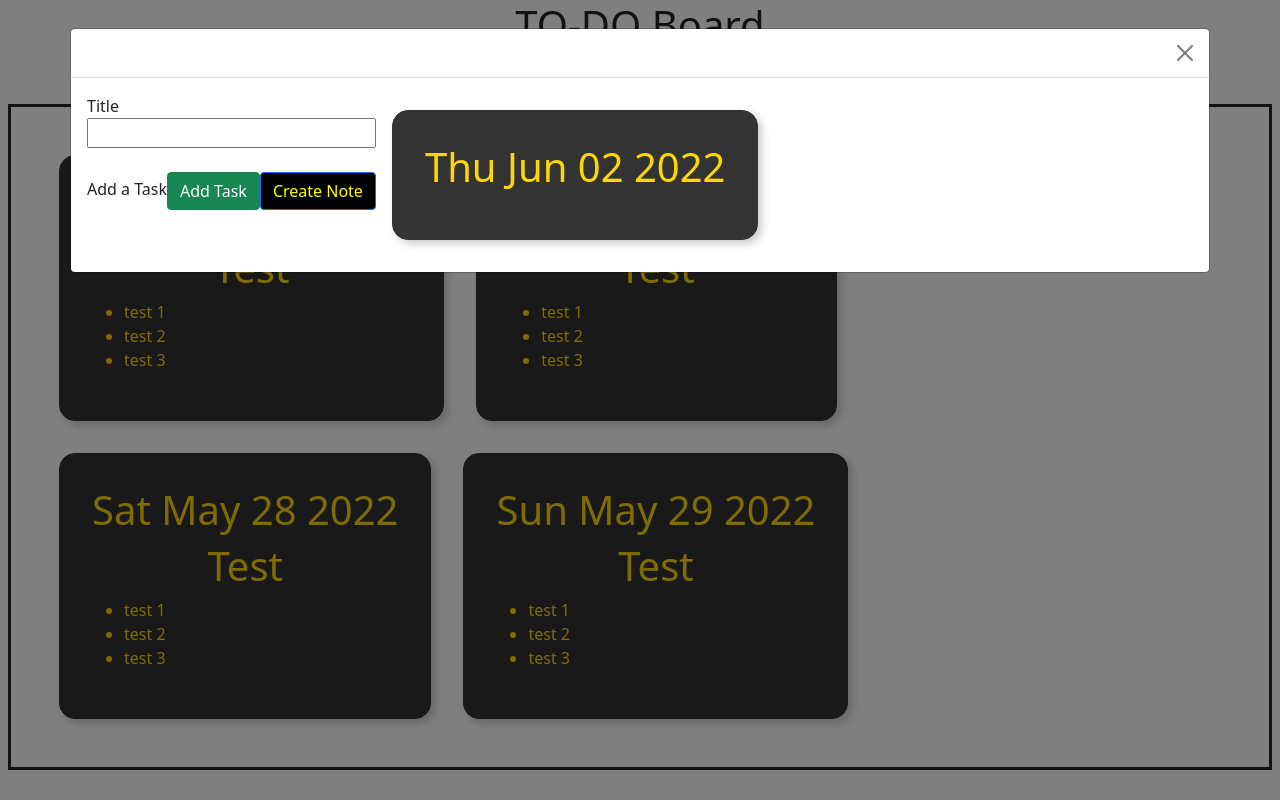
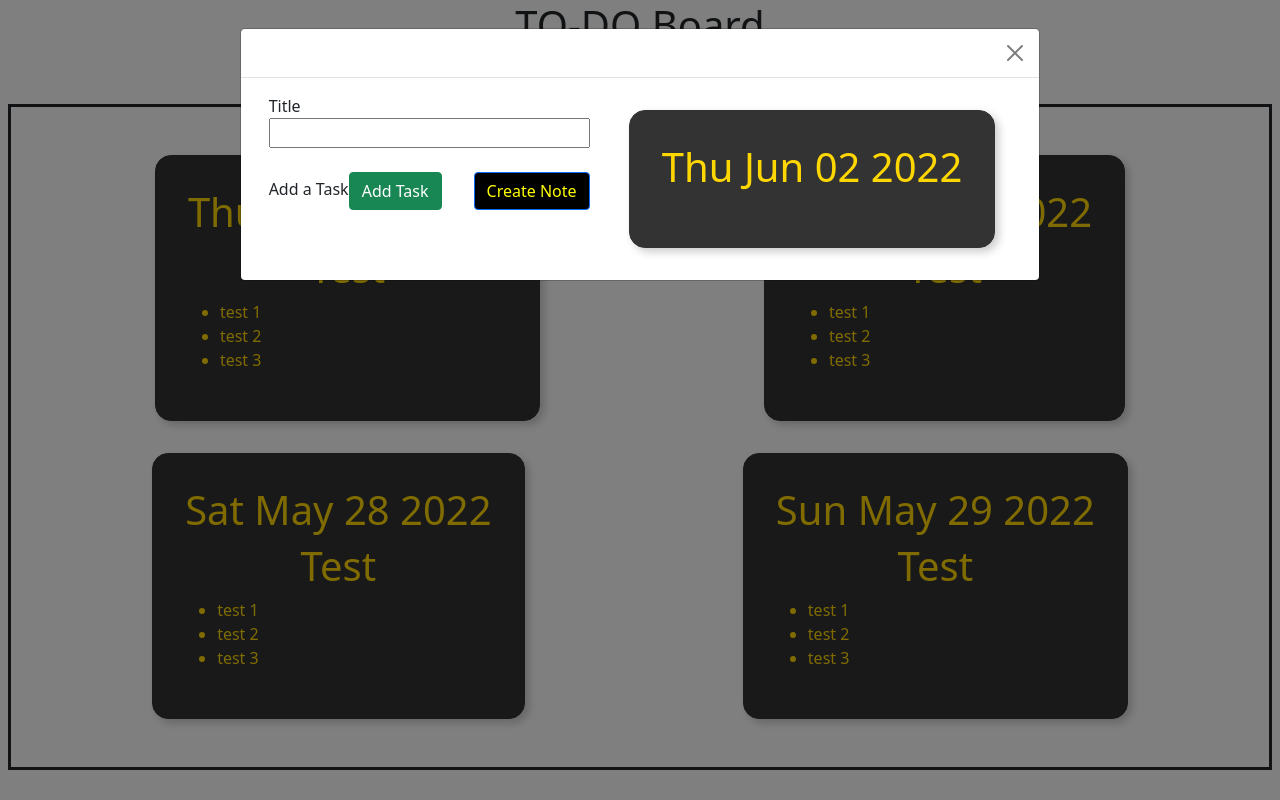
Before and after one commit to vigarnyalvarez/tasks-app, a React (Create React App) app: page / in a window 1280 px wide. Both pictures are taken after a click on the button "Create Task". Built offline with nearby package versions, Linux system fonts and the light colour scheme.

Commit message:
New features on style and functinability of Create Note button

```diff
--- a/src/App.js
+++ b/src/App.js
@@ -10,21 +10,25 @@ function App() {
 const [notes, setNotes] = useState(
   [
     {
+      id: 1,
       date: 'Thu May 26 2022',
       title: 'Test',
       tasks: ['test 1', 'test 2', 'test 3']
     },
     {
+      id: 2,
       date: 'Fri May 27 2022',
       title: 'Test',
       tasks: ['test 1', 'test 2', 'test 3']
     },
     {
+      id: 3,
       date: 'Sat May 28 2022',
       title: 'Test',
       tasks: ['test 1', 'test 2', 'test 3']
     },
     {
+      id: 4,
       date: 'Sun May 29 2022',
       title: 'Test',
       tasks: ['test 1', 'test 2', 'test 3']
--- a/src/Components/Header-Section/CreateNote/CreateNote.js
+++ b/src/Components/Header-Section/CreateNote/CreateNote.js
@@ -3,17 +3,18 @@ import DailyNote from "../../TaskNote/DailyNote";
 import { Formik, Form, Field, FieldArray } from 'formik';
 import Button  from 'react-bootstrap/Button'
 
-const CreateNote = ({notes, setNotes}) => {
+const CreateNote = ({onHide, notes, setNotes}) => {
     const createDate= new Date()
     const noteDraft = {
+        id: notes.length+1,
         title: '',
         date: createDate.toDateString(),
         tasks: []
     }
       return (
-            <Formik initialValues={noteDraft} onSubmit={(values) => {setNotes([...notes, values]); console.log(values)}}>
+            <Formik initialValues={noteDraft} onSubmit={(values) => {setNotes([...notes, values]); console.log(notes)}}>
             {({ handleSubmit, values, handleChange}) => (
-                <div className="flex">
+                <div className="flex justify-around">
                     <Form onSubmit={handleSubmit}>
                         <div className="flex flex-column">
                             <label htmlFor="title" className="pr3">Title</label>
@@ -25,19 +26,18 @@ const CreateNote = ({notes, setNotes}) => {
                             {({remove, push}) => (
                                 <>
                                     {values.tasks.map((task, index) => (
-                                        <>
-                                            <div className="flex justify-around">
-                                                <Field name={`tasks.${index}`} placeholder="Enter Task"/>
-                                                <Button type="button" className="secondary" variant="danger" onClick={() => remove(index)}>Remove</Button>
-                                            </div>
-                                            <br/>
-                                        </>
+
+                                        <div key={index} className="flex justify-around mb3">
+                                            <Field className="mr2" name={`tasks.${index}`} placeholder="Enter Task"/>
+                                            <Button type="button" className="secondary" variant="danger" onClick={() => remove(index)}>Remove</Button>
+                                        </div>
+
                                     ))}
-                                    <Button type="button" className="secondary" variant="success" onClick={() => push('')}> Add Task</Button>
+                                    <Button type="button" className="secondary mr4" variant="success" onClick={() => push('')}> Add Task</Button>
                                 </>
                             )}
                         </FieldArray>
-                        <Button type="submit" className="secondary">Create Note</Button>
+                        <Button type="submit" className="secondary" onClick={onHide}>Create Note</Button>
                     </Form>
                     <DailyNote singleNote={values}/>
                 </div>
--- a/src/Components/Header-Section/CreateNote/NoteModal.js
+++ b/src/Components/Header-Section/CreateNote/NoteModal.js
@@ -17,11 +17,11 @@ const NoteModal = ({notes, setNotes}) => {
         <Button onClick={handleShow}>
           Create Task
         </Button>
-        <Modal show={show} onHide={handleClose} backdrop="static" keyboard={false} size="xl">
+        <Modal show={show} onHide={handleClose} backdrop="static" keyboard={false} size="lg">
           <Modal.Header closeButton>
           </Modal.Header>
           <Modal.Body>
-            <CreateNote notes = {notes} setNotes = {setNotes}/>
+            <CreateNote  onHide = {handleClose} notes = {notes} setNotes = {setNotes}/>
           </Modal.Body>
         </Modal>
       </>
--- a/src/Components/NoteBoard/NoteBoard.js
+++ b/src/Components/NoteBoard/NoteBoard.js
@@ -3,9 +3,8 @@ import DailyNote from "../TaskNote/DailyNote";
 
 const NoteBoard = ({notes}) => {
     return (
-        <div className="flex flex-wrap items-center b--solid pa4 ma2">
-
-            {notes.map ((item, index) =>  <DailyNote id={index} singleNote={item}/>)}
+        <div className="flex flex-wrap justify-around b--solid pa4 ma2">
+            {notes.map ((item, index) =>  <DailyNote key={index} singleNote={item}/>)}
         </div>
     )
 }
--- a/src/Components/TaskNote/DailyNote.js
+++ b/src/Components/TaskNote/DailyNote.js
@@ -2,9 +2,9 @@ import React from "react";
 import NoteHeader from "./NoteHeader";
 import NoteList from "./NoteList";
 
-const DailyNote = ({id, singleNote}) => {
+const DailyNote = ({ singleNote}) => {
     return (
-        <div key={id} className="ba br4 b--dark-gray items-center pa4 ma3 yellow bg-dark-gray shadow-5 overflow-hidden">
+        <div  className="ba br4 b--dark-gray flex flex-column pa4 ma3 yellow bg-dark-gray shadow-5 overflow-hidden">
             <NoteHeader title={singleNote.title} date={singleNote.date} />
             <NoteList noteList={singleNote.tasks}/>
         </div>
```
